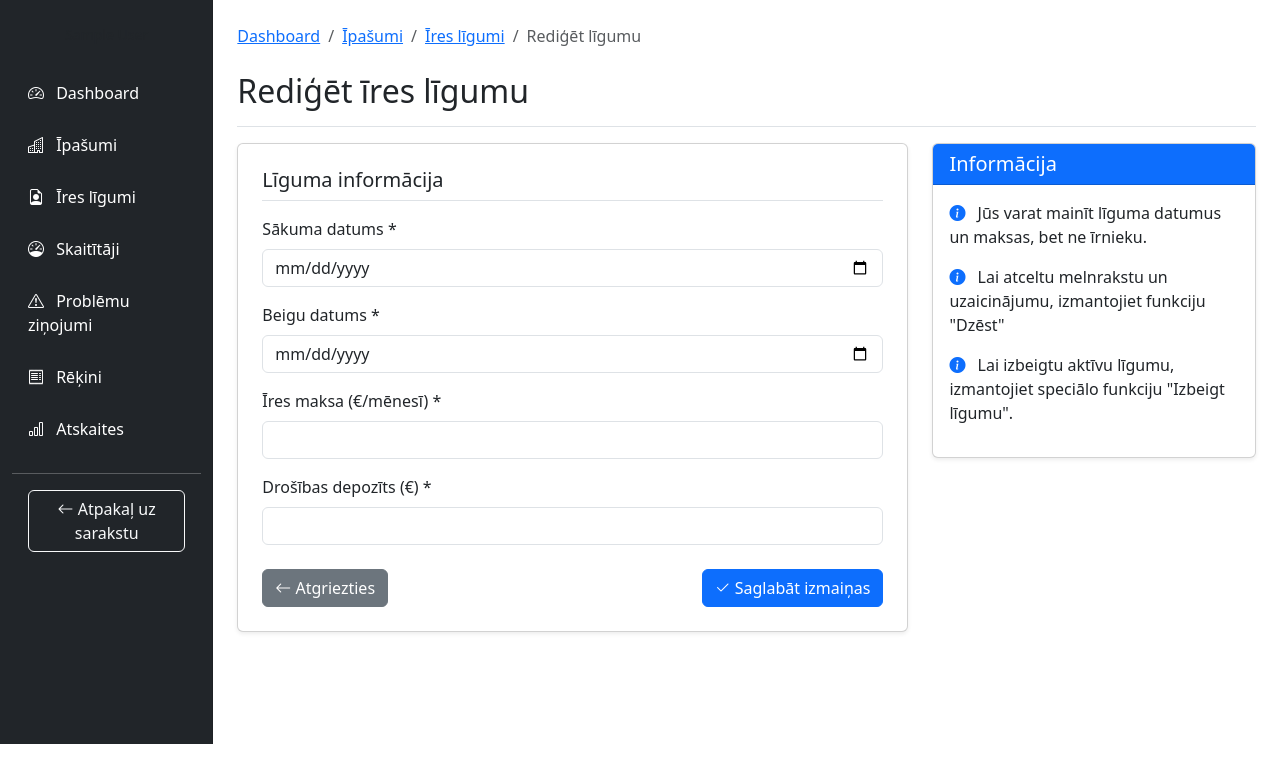
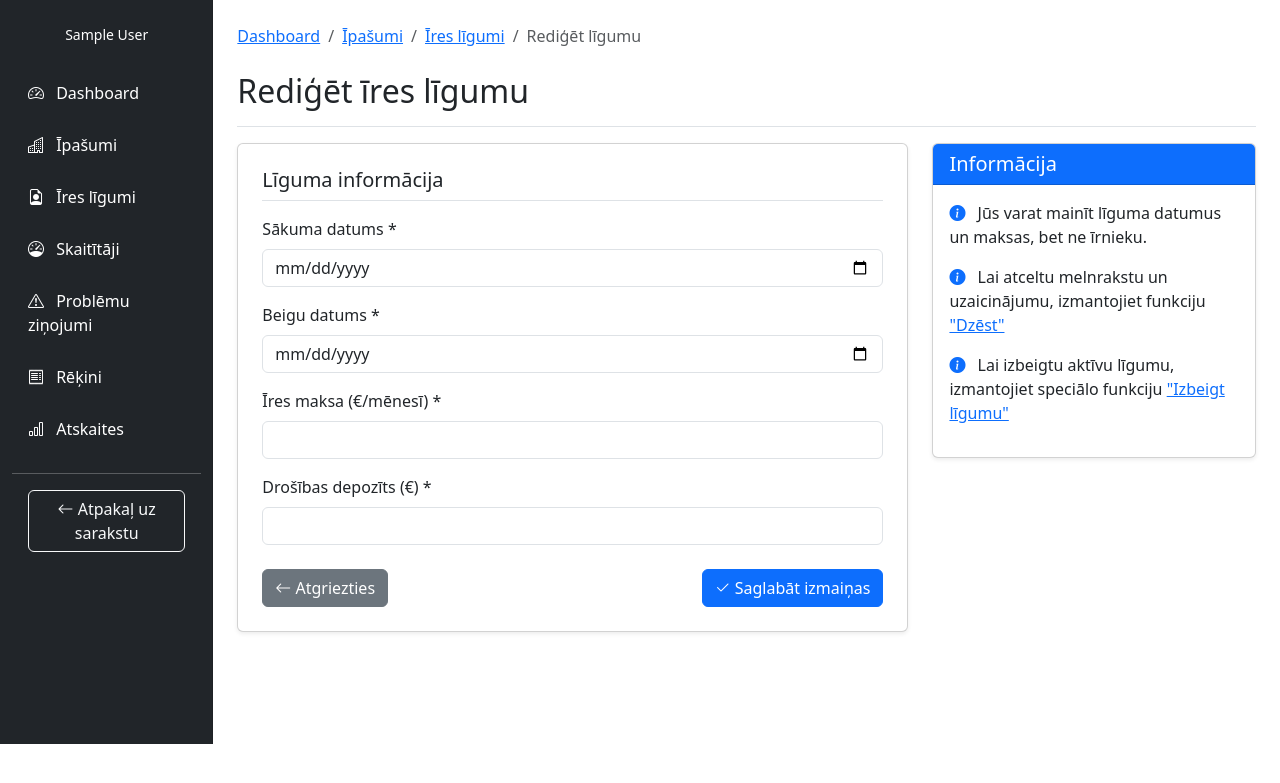
Before and after one commit to JanisZvirbulis/propmty_mvp_core, a Django app: template leases/templates/leases/lease_form.html in a window 1280 px wide. Shown: the top 783 px of the page. Run offline with Django 5.2, Linux system fonts and the light colour scheme; the template is opened without the code that fills it: values that come from a table or form of the project are taken from there, others are empty; the visitor is signed in with stand-in values (Sample User, id 1).

Commit message:
html update
sidebar update for showing current user full name
lease_form added ahref to functions delete and terminate lease

```diff
--- a/leases/templates/leases/lease_form.html
+++ b/leases/templates/leases/lease_form.html
@@ -144,8 +144,10 @@
                             <p><i class="bi bi-info-circle-fill text-primary me-2"></i> Telpa tiks atzīmēta kā "Rezervēta" līdz brīdim, kad īrnieks pieņems uzaicinājumu.</p>
                             {% else %}
                             <p><i class="bi bi-info-circle-fill text-primary me-2"></i> Jūs varat mainīt līguma datumus un maksas, bet ne īrnieku.</p>
-                            <p><i class="bi bi-info-circle-fill text-primary me-2"></i> Lai atceltu melnrakstu un uzaicinājumu, izmantojiet funkciju "Dzēst" </p>
-                            <p><i class="bi bi-info-circle-fill text-primary me-2"></i> Lai izbeigtu aktīvu līgumu, izmantojiet speciālo funkciju "Izbeigt līgumu".</p>
+                            <p><i class="bi bi-info-circle-fill text-primary me-2"></i> Lai atceltu melnrakstu un uzaicinājumu, izmantojiet funkciju <a href="{% url 'leases:lease_delete' company.slug lease.id %}" class="text-primary">"Dzēst"</a></p>
+                            <p><i class="bi bi-info-circle-fill text-primary me-2"></i> Lai izbeigtu aktīvu līgumu, izmantojiet speciālo funkciju
+                                <a href="{% url 'leases:lease_terminate' company.slug lease.id %}" class="text-primary">
+                                "Izbeigt līgumu"</a></p>
                             {% endif %}
                         </div>
                     </div>
--- a/templates/partials/sidebar.html
+++ b/templates/partials/sidebar.html
@@ -2,7 +2,7 @@
     <div class="position-sticky pt-3">
         <div class="text-center mb-4">
             <h5>{{ company.name }}</h5>
-            <small class="d-block text-muted">{{ request.user.get_full_name }}</small>
+            <small class="d-block">{{ request.user.get_full_name }}</small>
         </div>
 
         <ul class="nav flex-column">
```
